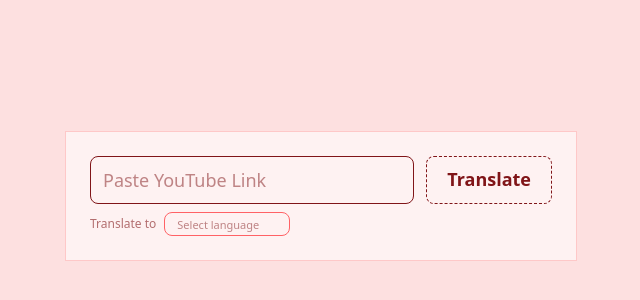
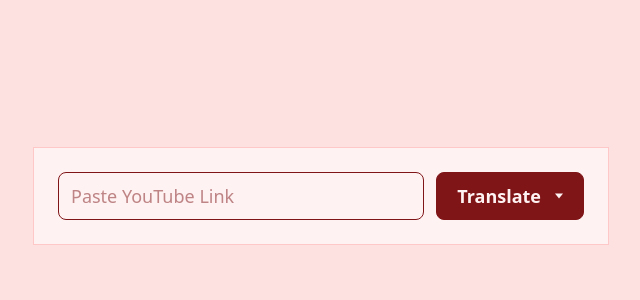
Before and after one commit to villacerc/briefmode, a Vue app in the folder client/: page / in a window 1280 px wide. Shown: the part 204-504 px from the top of the page, without its empty margins (319-959 px from the left). Built offline with nearby package versions, Linux system fonts and the light colour scheme.

Commit message:
refactor home page translate button

```diff
--- a/client/src/App.vue
+++ b/client/src/App.vue
@@ -1,8 +1,7 @@
 <template>
   <div class="min-h-screen flex items-center justify-center bg-base-200 p-4">
-    <div class="card bg-base-100 card-border border-base-300 w-full max-w-lg">
+    <div class="card bg-base-100 card-border border-base-300 w-full max-w-xl">
       <div class="card-body">
-
         <!-- Input + Button -->
         <div class="flex flex-col sm:flex-row gap-3">
           <input
@@ -12,39 +11,49 @@
             placeholder="Paste YouTube Link"
             class="w-full input input-neutral input-lg"
           />
-          <button class="btn btn-dash btn-neutral sm:w-auto w-full btn-lg">
+
+          <div class="relative w-full sm:w-auto">
+            <!-- Toggle dropdown on click -->
+            <button
+              @click="open = !open"
+              class="btn btn-neutral sm:w-auto w-full btn-lg flex items-center justify-between"
+            >
               Translate
+              <!-- Solid triangle SVG -->
+              <svg
+                class="w-2 h-2 ml-2 transition-transform duration-200"
+                viewBox="0 0 10 6"
+                xmlns="http://www.w3.org/2000/svg"
+              >
+                <polygon points="0,0 10,0 5,6" fill="currentColor" />
+              </svg>
             </button>
-        </div>
-
-        <!-- Dropdown -->
-         <div class="w-full form-control flex flex-col sm:flex-row sm:w-[200px] gap-2">
-    <label class="label">
-      <span class="label-text text-xs">Translate to</span>
-    </label>
-
-    <!-- Search input -->
-    <div class="relative">
+            <!-- Searchable dropdown -->
+            <div
+              v-if="open"
+              class="absolute z-10 bg-base-100 border rounded-lg w-full mt-1 shadow-lg sm:w-[200px]"
+            >
+              <div class="p-2">
                 <input
                   type="text"
                   v-model="search"
-      placeholder="Select language"
-      @focus="open = true"
-      class="w-full input input-primary input-xs"
-      @keydown.down.prevent="highlightNext"
-      @keydown.up.prevent="highlightPrev"
+                  placeholder="Search language"
+                  class="w-full input input-xs"
                   @keydown.enter.prevent="selectHighlighted"
                 />
+              </div>
 
-    <!-- Dropdown -->
               <ul
+                class="overflow-auto max-h-48"
                 v-if="open && filteredLanguages.length"
-      class="absolute z-10 bg-base-100 border rounded-lg w-full t-5 max-h-48 overflow-auto shadow-lg"
               >
                 <li
                   v-for="(lang, index) in filteredLanguages"
                   :key="lang.value"
-        :class="['px-4 py-2 cursor-pointer', { 'bg-secondary text-base-content': index === highlighted }]"
+                  :class="[
+                    'px-4 py-2 cursor-pointer',
+                    { 'bg-secondary text-base-content': index === highlighted },
+                  ]"
                   @mousedown.prevent="selectLanguage(lang)"
                   @mouseover="highlighted = index"
                 >
@@ -56,12 +65,13 @@
         </div>
       </div>
     </div>
+  </div>
 </template>
-
 
 <script setup>
 import { ref, computed, watch } from "vue";
 
+const youtubeLink = ref("");
 const search = ref("");
 const selectedLanguage = ref(null);
 const open = ref(false);
@@ -76,18 +86,11 @@
   { value: "ja", label: "Japanese" },
 ];
 
-// Show all languages if empty or filter if typing
 const filteredLanguages = computed(() => {
-  if (!search.value) return languages; // show all when input empty
+  if (!search.value) return languages;
   return languages.filter((l) =>
     l.label.toLowerCase().includes(search.value.toLowerCase())
   );
-});
-
-// Watch input changes
-watch(search, (newValue) => {
-  open.value = true; // always open on input change
-  highlighted.value = 0;
 });
 
 function selectLanguage(lang) {
@@ -97,14 +100,6 @@
   highlighted.value = 0;
 }
 
-function highlightNext() {
-  if (highlighted.value < filteredLanguages.value.length - 1) highlighted.value++;
-}
-
-function highlightPrev() {
-  if (highlighted.value > 0) highlighted.value--;
-}
-
 function selectHighlighted() {
   const lang = filteredLanguages.value[highlighted.value];
   if (lang) selectLanguage(lang);
@@ -112,7 +107,7 @@
 
 // Close dropdown when clicking outside
 const clickOutsideHandler = (event) => {
-  if (!event.target.closest(".form-control")) open.value = false;
+  if (!event.target.closest(".relative")) open.value = false;
 };
 document.addEventListener("click", clickOutsideHandler);
 </script>
@@ -123,7 +118,7 @@
   width: 6px;
 }
 ul::-webkit-scrollbar-thumb {
-  background-color: rgba(0,0,0,0.2);
+  background-color: rgba(0, 0, 0, 0.2);
   border-radius: 3px;
 }
 </style>
--- a/client/src/components/HelloWorld.vue
+++ /dev/null
@@ -1,41 +0,0 @@
-<script setup lang="ts">
-import { ref } from 'vue'
-
-defineProps<{ msg: string }>()
-
-const count = ref(0)
-</script>
-
-<template>
-  <h1>{{ msg }}</h1>
-
-  <div class="card">
-    <button type="button" @click="count++">count is {{ count }}</button>
-    <p>
-      Edit
-      <code>components/HelloWorld.vue</code> to test HMR
-    </p>
-  </div>
-
-  <p>
-    Check out
-    <a href="https://vuejs.org/guide/quick-start.html#local" target="_blank"
-      >create-vue</a
-    >, the official Vue + Vite starter
-  </p>
-  <p>
-    Learn more about IDE Support for Vue in the
-    <a
-      href="https://vuejs.org/guide/scaling-up/tooling.html#ide-support"
-      target="_blank"
-      >Vue Docs Scaling up Guide</a
-    >.
-  </p>
-  <p class="read-the-docs">Click on the Vite and Vue logos to learn more</p>
-</template>
-
-<style scoped>
-.read-the-docs {
-  color: #888;
-}
-</style>
```
Also changed, not shown: client/src/Video.vue (+12 -12 lines). Lines whose indentation alone changed are shown as unchanged.
